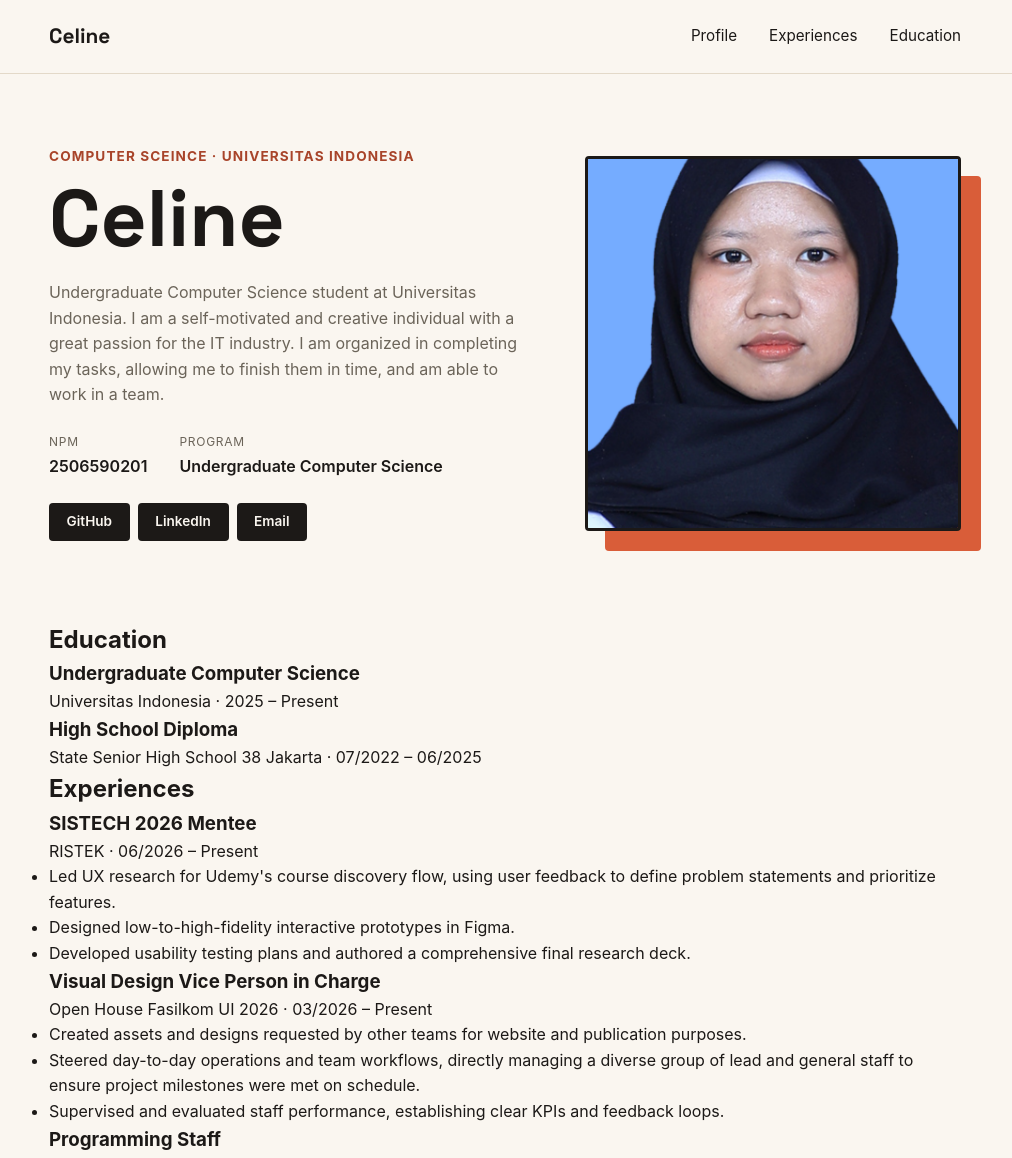
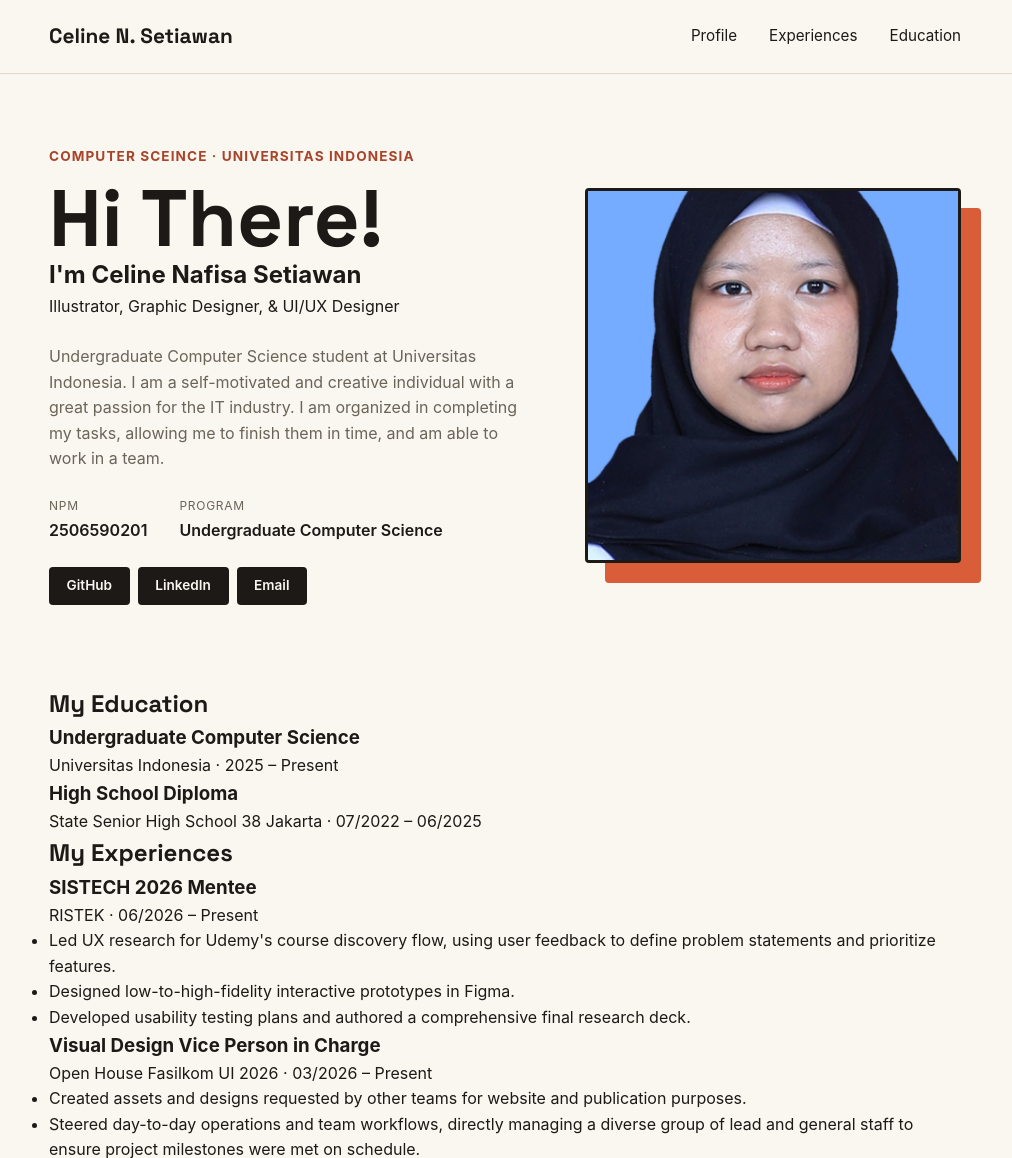
Before and after one commit to celinenn/myportfolio, a Django app: page / in a window 1280 px wide. Shown: the top 1158 px of the page, without its empty margins (135-1147 px from the left). Run offline with Django 5.2, Linux system fonts and the light colour scheme.

Commit message:
Changed website UI in style.css file

```diff
--- a/templates/index.html
+++ b/templates/index.html
@@ -12,7 +12,7 @@
 <body>
     <header class="site-header">
         <div class="container">
-            <a href="#profile" class="brand">Celine</a>
+            <a href="#profile" class="brand">Celine N. Setiawan</a>
             <nav>
                 <a href="#profile" class="nav-link">Profile</a>
                 <a href="#experiences" class="nav-link">Experiences</a>
@@ -26,7 +26,9 @@
             <div class="container hero-grid">
                 <div class="hero-identity">
                     <p class="hero-kicker">Computer Sceince &middot; Universitas Indonesia</p>
-                    <h1>Celine</h1>
+                    <h1>Hi There!</h1>
+                    <h2>I'm Celine Nafisa Setiawan</h2>
+                    <p class="boxed">Illustrator, Graphic Designer, & UI/UX Designer</p>
                 </div>
                 <div class="hero-photo">
                     <div class="photo-block"></div>
@@ -55,7 +57,7 @@
 
         <section class="education" id="education">
             <div class="container">
-                <h2 class="section-title">Education</h2>
+                <h1 class="section-title">My Education</h1>
                 <div class="education-list">
 
                     <article class="education-card">
@@ -78,7 +80,7 @@
 
         <section class="experiences" id="experiences">
             <div class="container">
-                <h2 class="section-title">Experiences</h2>
+                <h1 class="section-title">My Experiences</h1>
                 <div class="experience-list">
 
                     <article class="experience-card">
```
